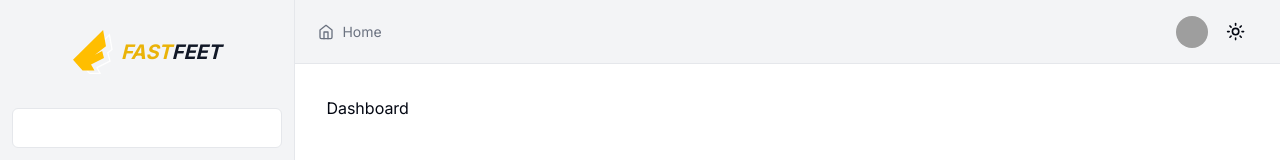
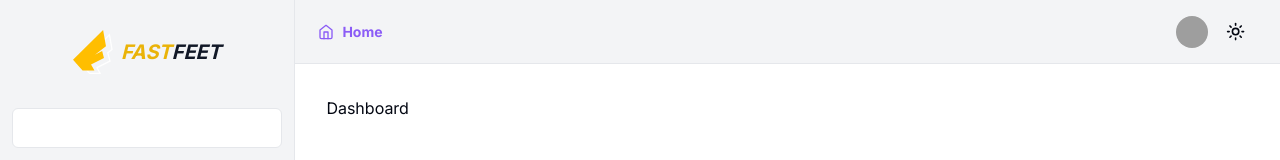
Before and after one commit to felipesanderp/fastfeet-web, a React (Vite) app: page / in a window 1280 px wide. Shown: the top 160 px of the page. Built offline with nearby package versions, Linux system fonts and the light colour scheme; grey boxes are pictures that could not be loaded.

Commit message:
change text color and font to semibold when is active

```diff
--- a/src/components/breadcrumb.tsx
+++ b/src/components/breadcrumb.tsx
@@ -18,8 +18,9 @@ export const Breadcrumb = ({ breadcrumbs }: BreadcrumbProps) => {
     <div className="">
       <div className="flex">
         <Link
+          data-current={location.pathname === '/'}
           to="/"
-          className="mr-1 flex items-center gap-2 text-muted-foreground"
+          className="mr-1 flex items-center gap-2 text-muted-foreground data-[current=true]:text-violet-500 data-[current=true]:font-semibold"
         >
           <Home className="size-4" />
           Home
@@ -35,7 +36,11 @@ export const Breadcrumb = ({ breadcrumbs }: BreadcrumbProps) => {
               {index >= 1 ? (
                 <Link
                   to={routeTo}
-                  className={isLast ? 'font-bold' : 'text-muted-foreground'}
+                  className={
+                    isLast
+                      ? 'text-violet-500 font-semibold'
+                      : 'text-muted-foreground'
+                  }
                 >
                   {customName || name}
                 </Link>
```
